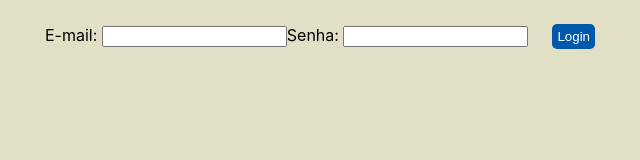
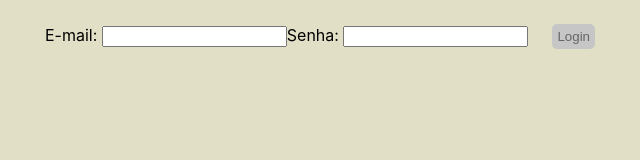
Before and after one commit to TrillesP/Wallet-ReactWithRedux-Automation, a React (Create React App) app: page / in a window 1280 px wide. Shown: the top 160 px of the page, without its empty margins (308-948 px from the left). Built offline with nearby package versions, Linux system fonts and the light colour scheme.

Commit message:
added color for disabled button

```diff
--- a/src/style.css
+++ b/src/style.css
@@ -18,6 +18,12 @@ body {
     padding: 5px;
     transition: background-color .3s;
   }
+  button:disabled,
+  button[disabled]{
+    background-color: #c6c6c6;
+    border: none;
+    color: #666666;
+  }
   button:hover {
     background-color: #1796b0;
   }
```
